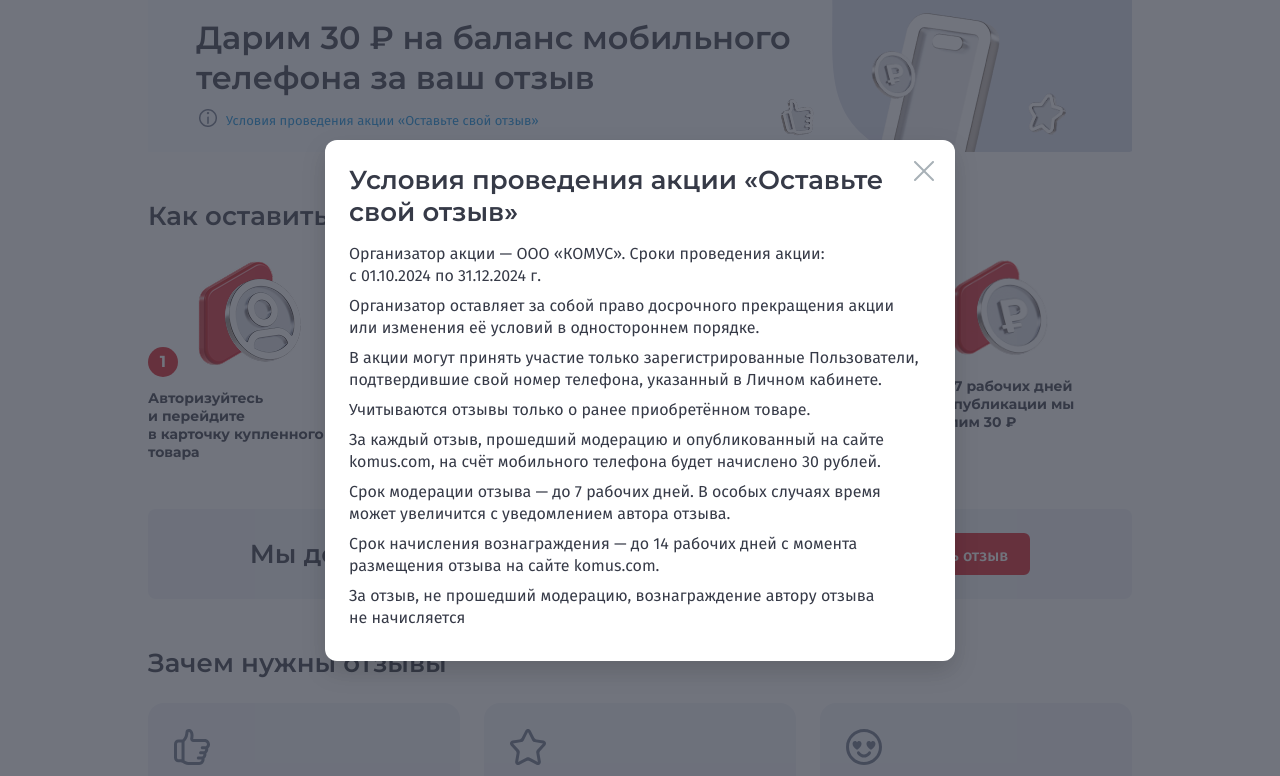
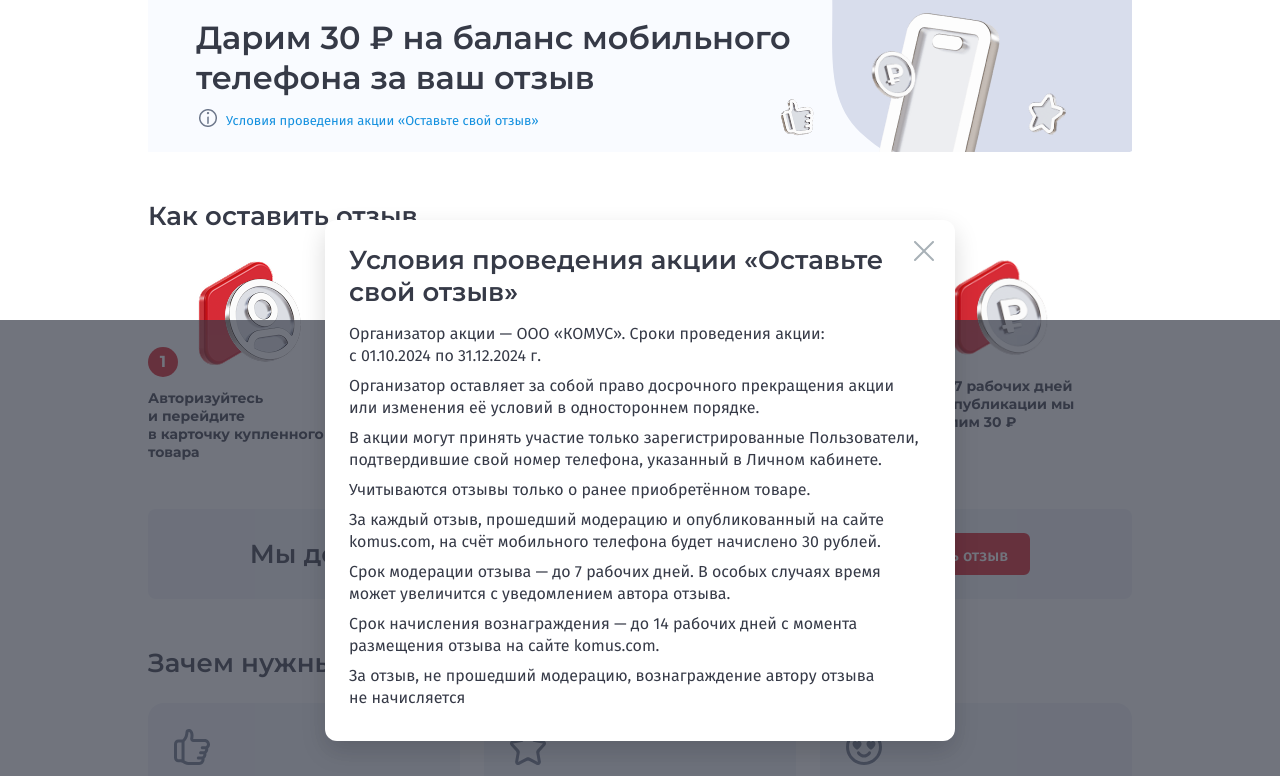
Before and after one commit to innabatalova/comus-page, a plain HTML site: page index.html in a window 1280 px wide. Both pictures are taken after a click on the link "Условия проведения акции «Оставьте свой отзыв»". Shown: the top 776 px of the page. Drawn offline with Linux system fonts and the light colour scheme.

Commit message:
Fiz overlay

```diff
--- a/css/style.css
+++ b/css/style.css
@@ -355,7 +355,8 @@ section:not(.cta_bottom) {
 
 .popup {
     position: fixed;
-    top: 0;
+    top: 10vh;
+    bottom: 0;
     left: 0;
     z-index: 1000;
     display: flex;
@@ -367,6 +368,7 @@ section:not(.cta_bottom) {
     visibility: hidden;
     -webkit-transition: opacity 0.3s ease, visibility 0.3s ease;
     transition: opacity 0.3s ease, visibility 0.3s ease;
+    overflow-y: scroll;
 }
 
 .popup--open {
@@ -376,7 +378,7 @@ section:not(.cta_bottom) {
 
 .popup__overlay {
     position: absolute;
-    top: 0;
+    top: 30vh;
     left: 0;
     width: 100%;
     height: 100%;
```
